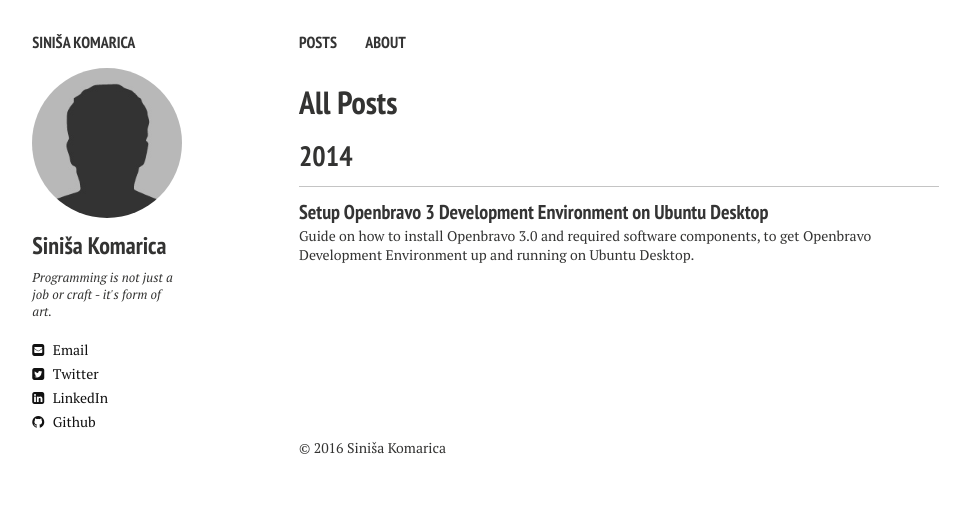
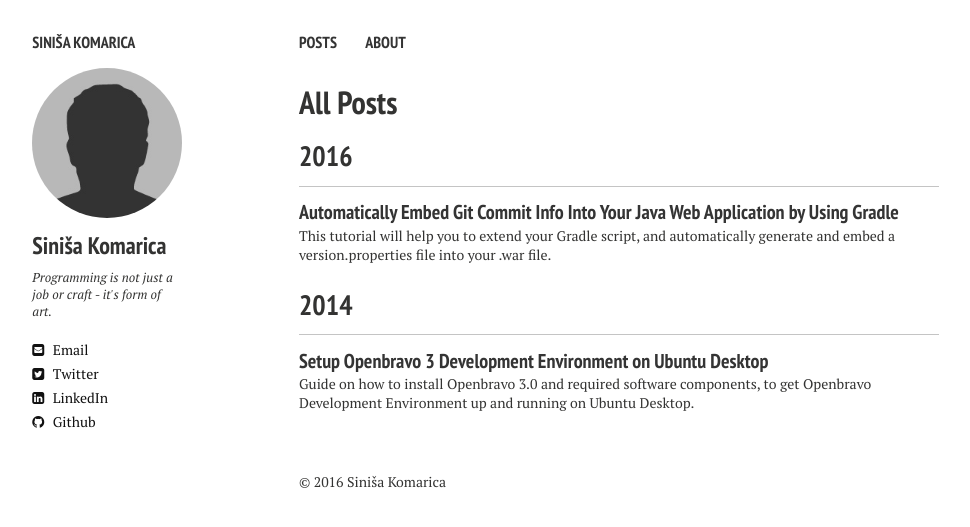
Before and after one commit to skomarica/skomarica.github.io, a Jekyll site: the page built from posts/index.md, in a window 1280 px wide. Shown: the top 527 px of the page, without its empty margins (21-991 px from the left). Built offline with Jekyll 4.4.1, drawn with Linux system fonts in a browser that asks for light colours; nearby versions of some CDN libraries; Markdown is read by kramdown in place of the engine named in the settings; part of the change alters nothing that is shown.

Commit message:
New post - automatically embed git commit info with gradle

````diff
--- a/_config.yml
+++ b/_config.yml
@@ -8,7 +8,8 @@ url:              //skomarica.github.io
 # Jekyll configuration
 
 permalink:   /:categories/:title/
-markdown:    kramdown
+# markdown:    kramdown
+markdown:    redcarpet
 highlighter: pygments
 sass:
   sass_dir: _sass
--- /dev/null
+++ b/_posts/2016-01-15-automatically-embed-git-commit-info-into-your-java-web-application-by-using-gradle.md
@@ -0,0 +1,81 @@
+---
+layout: post
+title: "Automatically Embed Git Commit Info Into Your Java Web Application by Using Gradle"
+modified:
+categories:
+excerpt: "This tutorial will help you to extend your Gradle script, and automatically generate and embed a version.properties file into your .war file."
+tags: [gradle, git, java, web, application, war, version, properties, commit, id, revision]
+comments: true
+image:
+  feature:
+date: 2016-01-15T22:36:42+01:00
+---
+
+This tutorial will help you to extend your Gradle script, and automatically generate and embed a `version.properties` file into your .war file. The great thing about this approach is that it's quite simple and you can easily adjust it to suit your needs. Additionally, working Gradle is all that you need - there's no need for external installations (not even a Git command line tool).
+
+### 1. Add a Build Dependency
+
+The first thing we have to do is to include the [Grgit](https://github.com/ajoberstar/grgit) library as a buildscript dependency. Grgit provides an easy way to interact with Git from Java or Groovy code.
+
+```
+buildscript {
+    repositories {
+        mavenCentral()
+    }
+
+    dependencies {
+        classpath 'org.ajoberstar:grgit:1.4.1'
+    }
+}
+```
+
+### 2. Add a Task
+
+Now we're going to define a custom Gradle task:
+
+```
+task generateVersionProperties << {
+    def git = org.ajoberstar.grgit.Grgit.open(file('.'))
+    def commit = git.head()
+
+    def commitId = commit.id
+    def commitDate = commit.getDate()
+    def buildDate = new Date()
+
+    File resourcesDir = new File(project.getBuildDir(), 'resources/main')
+    File propertiesFile = new File(resourcesDir, 'version.properties')
+
+    if(!propertiesFile.exists()) {
+        resourcesDir.mkdirs()
+        propertiesFile.createNewFile()
+    }
+
+    propertiesFile.text = """git.commit.id=${commitId}
+git.commit.time=${commitDate.format('dd.MM.yyyy HH:mm:ss')}
+build.time=${buildDate.format('dd.MM.yyyy HH:mm:ss')}
+"""
+}
+```
+
+1. In the first line, we specify a path to the local Git repository. In our case, `gradle.build` script is in the repository root folder, so we use `.` as a relative path. As a result, a [Grgit object](https://github.com/ajoberstar/grgit/blob/master/src/main/groovy/org/ajoberstar/grgit/Grgit.groovy) is created.
+2. Method _head()_ will give us a [Commit object](https://github.com/ajoberstar/grgit/blob/master/src/main/groovy/org/ajoberstar/grgit/Commit.groovy) pointing to the current HEAD of the repository.
+3. Now we can access Commit object's fields like _id_, _author_, _fullMessage_... And methods like _getDate()_ and _getAbbreviatedId()_.
+4. A `version.properties` file is going to be created within a `<build_dir>/resources/main` directory every time our custom task is executed. As `<build_dir>` is generally not under the version control system, there's no fear of affecting the source code every time the task is triggered.
+5. Finally, the `version.properties` file is going to be populated with some useful version control and build info. We want to store a Git commit ID, commit date and application build date. We chose a .properties file format because it's convenient for later usage in Java code.
+
+### 3. Set the Dependency for the 'war' Task
+
+```
+project.tasks.war.dependsOn('generateVersionProperties')
+```
+Now, when you build your .war file by executing the `gradle war` command, the `version.properties` file is going to be embedded into `<your_app>/WEB-INF/classes/` directory.
+
+### Summary
+
+A very simple, but complete Java web application example, based on this tutorial, can be found on [https://github.com/skomarica/gradle-git-version-webapp](https://github.com/skomarica/gradle-git-version-webapp). A version file is going to be created during the build. Simple servlet will load the file and return the response in a JSON format.
+
+1. Clone the repository
+2. Run `gradle war` or `gradle jettyRunWar`. A version file is going to be created and embedded into a .war file, and it can be found on the path `ggv/WEB-INF/classes/version.properies`
+3. Access the application: `http://<host>:<port>/ggv/version`. Simple AngularJS frontend will fetch and display data from the backend Version Servlet.
+
+As you can see, it's fairly easy to automate your versioning and build process by using such a great tools like Gradle and Git!
````
